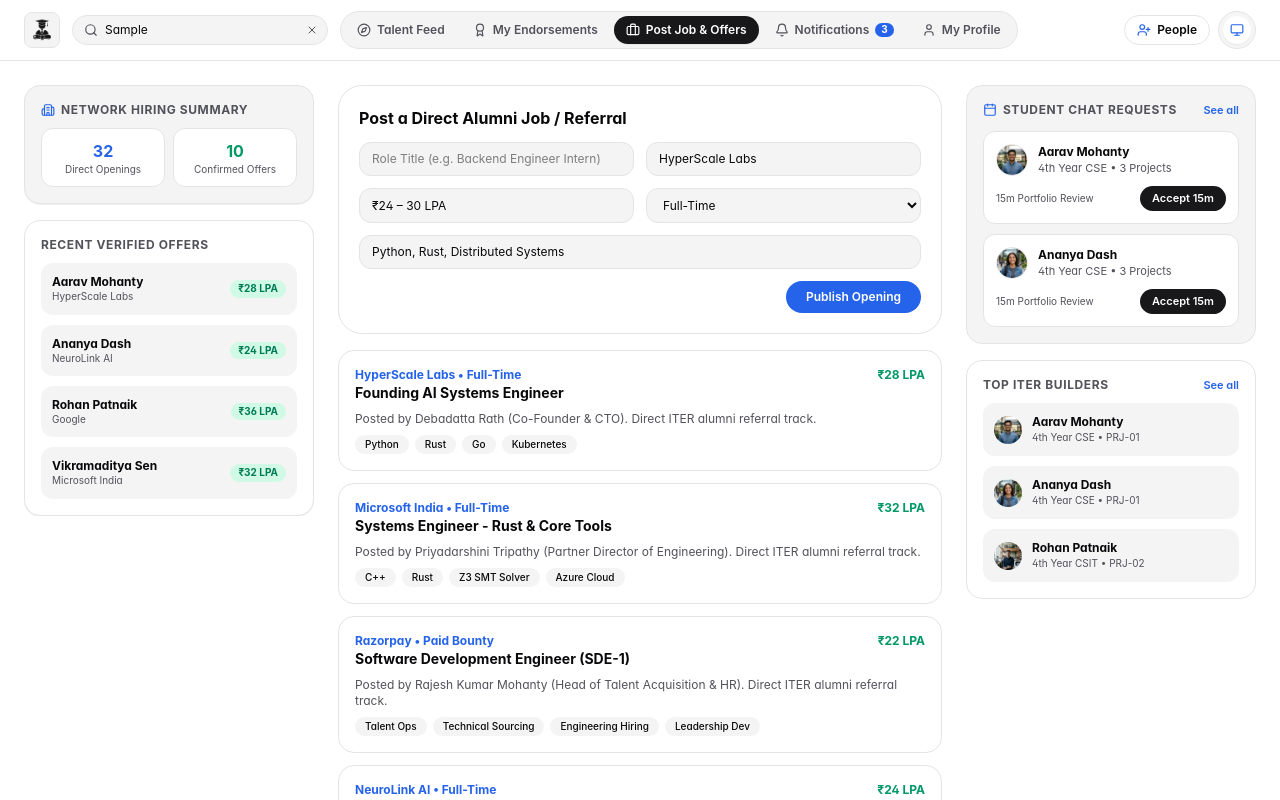
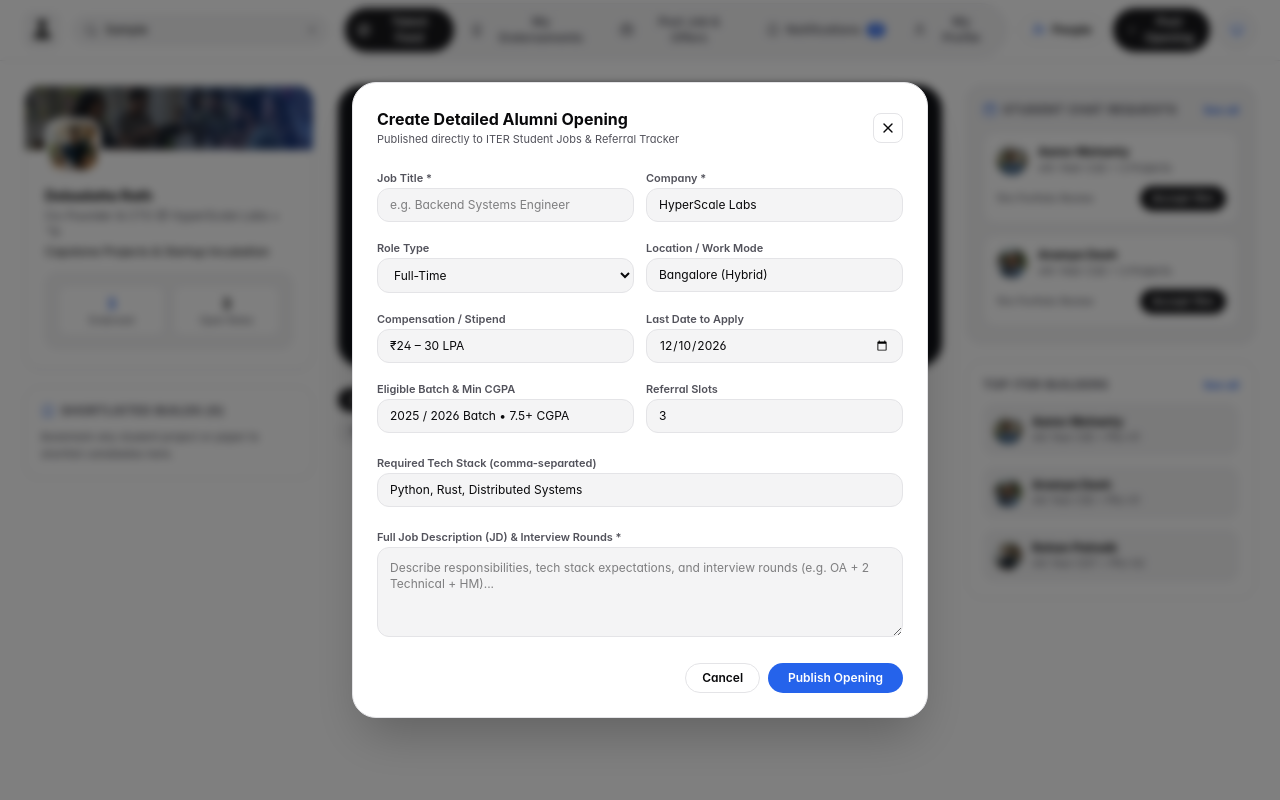
Before and after one commit to ragelabs-ssssd/Alum-Connect, a Next.js app: page /alumni in a window 1280 px wide. Both pictures are taken after typing "Sample" into the empty fields and a click on the button "Post Opening". Shown: the top 800 px of the page. Built offline with nearby package versions, Linux system fonts and the light colour scheme.

Commit message:
feat: implement Option 7 compact job card + detailed opening modal with JD, last date, and eligibility

```diff
--- a/src/app/alumni/page.tsx
+++ b/src/app/alumni/page.tsx
@@ -82,6 +82,8 @@ interface AlumJobPost {
   location: string;
   compensation: string;
   slots: number;
+  lastDate?: string;
+  eligibility?: string;
   skills: string[];
   description: string;
 }
@@ -238,11 +240,17 @@ export default function AlumniFeedPage() {
   const [showAllRequests, setShowAllRequests] = useState(false);
 
   const [jobs, setJobs] = useState<AlumJobPost[]>(INITIAL_ALUM_JOBS);
+  const [jobModalOpen, setJobModalOpen] = useState(false);
   const [jobTitle, setJobTitle] = useState('');
   const [jobCompany, setJobCompany] = useState(CURRENT_ALUM.company);
+  const [jobLocation, setJobLocation] = useState('Bangalore (Hybrid)');
   const [jobComp, setJobComp] = useState('₹24 – 30 LPA');
   const [jobType, setJobType] = useState<'Full-Time' | 'Internship' | 'Paid Bounty'>('Full-Time');
+  const [jobLastDate, setJobLastDate] = useState('2026-12-10');
+  const [jobSlots, setJobSlots] = useState('3');
+  const [jobEligibility, setJobEligibility] = useState('2025 / 2026 Batch • 7.5+ CGPA');
   const [jobSkills, setJobSkills] = useState('Python, Rust, Distributed Systems');
+  const [jobJD, setJobJD] = useState('');
 
   const [notifications, setNotifications] = useState(INITIAL_ALUM_NOTIFICATIONS);
   const [caseStudyItem, setCaseStudyItem] = useState<TalentCard | null>(null);
@@ -301,17 +309,24 @@ export default function AlumniFeedPage() {
       role: jobTitle.trim(),
       company: jobCompany.trim() || CURRENT_ALUM.company,
       type: jobType,
-      location: 'Bangalore (Hybrid)',
+      location: jobLocation.trim() || 'Bangalore (Hybrid)',
       compensation: jobComp.trim() || 'Competitive',
-      slots: 3,
+      slots: Math.max(1, parseInt(jobSlots, 10) || 3),
+      lastDate: jobLastDate || undefined,
+      eligibility: jobEligibility.trim() || undefined,
       skills: jobSkills
         .split(',')
         .map((s) => s.trim())
         .filter(Boolean),
-      description: `Posted by ${CURRENT_ALUM.fullName} (${CURRENT_ALUM.designation}). Direct ITER referral track.`,
+      description:
+        jobJD.trim() ||
+        `Posted by ${CURRENT_ALUM.fullName} (${CURRENT_ALUM.designation}). Direct ITER referral track.`,
     };
     setJobs((prev) => [created, ...prev]);
     setJobTitle('');
+    setJobJD('');
+    setJobModalOpen(false);
+    setSection('post-job');
     notify(`Published "${created.role}" at ${created.company} to Student Jobs!`);
   };
 
@@ -619,7 +634,7 @@ export default function AlumniFeedPage() {
             {section === 'feed' && (
               <button
                 type="button"
-                onClick={() => setSection('post-job')}
+                onClick={() => setJobModalOpen(true)}
                 className="inline-flex items-center gap-1.5 rounded-full bg-[#18181B] hover:bg-[#27272A] dark:bg-zinc-100 dark:hover:bg-zinc-200 dark:text-zinc-950 text-white px-3.5 py-1.5 text-xs font-semibold transition-colors"
               >
                 <Plus className="w-3.5 h-3.5" />
@@ -1047,60 +1062,22 @@ export default function AlumniFeedPage() {
 
           {section === 'post-job' && (
             <div className="space-y-4">
-              <form
-                onSubmit={handlePostJob}
-                className="rounded-3xl border border-[#E4E4E7] dark:border-zinc-800 bg-white dark:bg-zinc-900 p-5 space-y-3"
-              >
-                <h1 className="text-base font-bold">Post a Direct Alumni Job / Referral</h1>
-                <div className="grid grid-cols-1 sm:grid-cols-2 gap-3">
-                  <input
-                    type="text"
-                    required
-                    value={jobTitle}
-                    onChange={(e) => setJobTitle(e.target.value)}
-                    placeholder="Role Title (e.g. Backend Engineer Intern)"
-                    className="rounded-xl border border-[#E4E4E7] dark:border-zinc-700 bg-[#F4F4F5] dark:bg-zinc-800 px-3 py-2 text-xs"
-                  />
-                  <input
-                    type="text"
-                    value={jobCompany}
-                    onChange={(e) => setJobCompany(e.target.value)}
-                    placeholder="Company"
-                    className="rounded-xl border border-[#E4E4E7] dark:border-zinc-700 bg-[#F4F4F5] dark:bg-zinc-800 px-3 py-2 text-xs"
-                  />
-                  <input
-                    type="text"
-                    value={jobComp}
-                    onChange={(e) => setJobComp(e.target.value)}
-                    placeholder="Compensation (e.g. ₹24 LPA or ₹60k/mo)"
-                    className="rounded-xl border border-[#E4E4E7] dark:border-zinc-700 bg-[#F4F4F5] dark:bg-zinc-800 px-3 py-2 text-xs"
-                  />
-                  <select
-                    value={jobType}
-                    onChange={(e) => setJobType(e.target.value as 'Full-Time' | 'Internship' | 'Paid Bounty')}
-                    className="rounded-xl border border-[#E4E4E7] dark:border-zinc-700 bg-[#F4F4F5] dark:bg-zinc-800 px-3 py-2 text-xs"
-                  >
-                    <option value="Full-Time">Full-Time</option>
-                    <option value="Internship">Internship</option>
-                    <option value="Paid Bounty">Paid Bounty</option>
-                  </select>
-                </div>
-                <input
-                  type="text"
-                  value={jobSkills}
-                  onChange={(e) => setJobSkills(e.target.value)}
-                  placeholder="Required skills (comma-separated)"
-                  className="w-full rounded-xl border border-[#E4E4E7] dark:border-zinc-700 bg-[#F4F4F5] dark:bg-zinc-800 px-3 py-2 text-xs"
-                />
-                <div className="flex justify-end">
-                  <button
-                    type="submit"
-                    className="rounded-full bg-[#2563EB] hover:bg-blue-700 text-white px-5 py-2 text-xs font-semibold"
-                  >
-                    Publish Opening
-                  </button>
-                </div>
-              </form>
+              <div className="rounded-2xl border border-[#E4E4E7] dark:border-zinc-800 bg-white dark:bg-zinc-900 p-4 flex flex-wrap items-center justify-between gap-3">
+                <div>
+                  <h1 className="text-sm font-bold">Post a Detailed Alumni Opening</h1>
+                  <p className="text-xs text-[#52525B] dark:text-zinc-400">
+                    Add Job Title, full JD, Last Date to apply, CGPA/Batch eligibility &amp; Referral Slots.
+                  </p>
+                </div>
+                <button
+                  type="button"
+                  onClick={() => setJobModalOpen(true)}
+                  className="inline-flex items-center gap-1.5 rounded-full bg-[#2563EB] hover:bg-blue-700 text-white px-4 py-2 text-xs font-semibold shrink-0 transition-colors"
+                >
+                  <Plus className="w-3.5 h-3.5" />
+                  Create Opening
+                </button>
+              </div>
 
               <div className="space-y-3">
                 {jobs.map((job) => (
@@ -1116,6 +1093,14 @@ export default function AlumniFeedPage() {
                       <span className="text-xs font-bold text-emerald-600">{job.compensation}</span>
                     </div>
                     <p className="text-xs text-[#52525B] dark:text-zinc-400">{job.description}</p>
+                    <div className="flex flex-wrap items-center gap-3 text-[11px] text-[#52525B] dark:text-zinc-400">
+                      <span className="inline-flex items-center gap-1">
+                        <MapPin className="w-3 h-3" /> {job.location}
+                      </span>
+                      <span>• {job.slots} referral slots</span>
+                      {job.lastDate && <span>• Last Date: <strong>{job.lastDate}</strong></span>}
+                      {job.eligibility && <span>• {job.eligibility}</span>}
+                    </div>
                     <div className="flex flex-wrap gap-1.5">
                       {job.skills.map((s) => (
                         <span key={s} className="rounded-full bg-[#F4F4F5] dark:bg-zinc-800 px-2.5 py-0.5 text-[10px] font-medium">
@@ -1446,6 +1431,157 @@ export default function AlumniFeedPage() {
         />
       )}
 
+      {/* CREATE DETAILED JOB OPENING MODAL (OPTION 7) */}
+      {jobModalOpen && (
+        <div className="fixed inset-0 z-50 bg-black/50 backdrop-blur-xs flex items-center justify-center p-4">
+          <form
+            onSubmit={handlePostJob}
+            className="w-full max-w-xl max-h-[90vh] overflow-y-auto rounded-3xl border border-[#E4E4E7] dark:border-zinc-800 bg-white dark:bg-zinc-900 p-6 space-y-4 shadow-2xl"
+          >
+            <div className="flex items-center justify-between">
+              <div>
+                <h3 className="text-base font-bold">Create Detailed Alumni Opening</h3>
+                <p className="text-[11px] text-[#52525B] dark:text-zinc-400">
+                  Published directly to ITER Student Jobs &amp; Referral Tracker
+                </p>
+              </div>
+              <button
+                type="button"
+                onClick={() => setJobModalOpen(false)}
+                className="rounded-lg border border-[#E4E4E7] dark:border-zinc-700 p-1.5"
+              >
+                <X className="w-4 h-4" />
+              </button>
+            </div>
+
+            <div className="grid grid-cols-1 sm:grid-cols-2 gap-3">
+              <div className="space-y-1">
+                <label className="text-[11px] font-semibold text-[#52525B]">Job Title *</label>
+                <input
+                  type="text"
+                  required
+                  value={jobTitle}
+                  onChange={(e) => setJobTitle(e.target.value)}
+                  placeholder="e.g. Backend Systems Engineer"
+                  className="w-full rounded-xl border border-[#E4E4E7] dark:border-zinc-700 bg-[#F4F4F5] dark:bg-zinc-800 px-3 py-2 text-xs"
+                />
+              </div>
+              <div className="space-y-1">
+                <label className="text-[11px] font-semibold text-[#52525B]">Company *</label>
+                <input
+                  type="text"
+                  required
+                  value={jobCompany}
+                  onChange={(e) => setJobCompany(e.target.value)}
+                  placeholder="Company Name"
+                  className="w-full rounded-xl border border-[#E4E4E7] dark:border-zinc-700 bg-[#F4F4F5] dark:bg-zinc-800 px-3 py-2 text-xs"
+                />
+              </div>
+              <div className="space-y-1">
+                <label className="text-[11px] font-semibold text-[#52525B]">Role Type</label>
+                <select
+                  value={jobType}
+                  onChange={(e) => setJobType(e.target.value as 'Full-Time' | 'Internship' | 'Paid Bounty')}
+                  className="w-full rounded-xl border border-[#E4E4E7] dark:border-zinc-700 bg-[#F4F4F5] dark:bg-zinc-800 px-3 py-2 text-xs"
+                >
+                  <option value="Full-Time">Full-Time</option>
+                  <option value="Internship">Internship</option>
+                  <option value="Paid Bounty">Paid Bounty</option>
+                </select>
+              </div>
+              <div className="space-y-1">
+                <label className="text-[11px] font-semibold text-[#52525B]">Location / Work Mode</label>
+                <input
+                  type="text"
+                  value={jobLocation}
+                  onChange={(e) => setJobLocation(e.target.value)}
+                  placeholder="e.g. Bangalore (Hybrid) / Remote"
+                  className="w-full rounded-xl border border-[#E4E4E7] dark:border-zinc-700 bg-[#F4F4F5] dark:bg-zinc-800 px-3 py-2 text-xs"
+                />
+              </div>
+              <div className="space-y-1">
+                <label className="text-[11px] font-semibold text-[#52525B]">Compensation / Stipend</label>
+                <input
+                  type="text"
+                  value={jobComp}
+                  onChange={(e) => setJobComp(e.target.value)}
+                  placeholder="e.g. ₹24 – 30 LPA or ₹65k/mo"
+                  className="w-full rounded-xl border border-[#E4E4E7] dark:border-zinc-700 bg-[#F4F4F5] dark:bg-zinc-800 px-3 py-2 text-xs"
+                />
+              </div>
+              <div className="space-y-1">
+                <label className="text-[11px] font-semibold text-[#52525B]">Last Date to Apply</label>
+                <input
+                  type="date"
+                  value={jobLastDate}
+                  onChange={(e) => setJobLastDate(e.target.value)}
+                  className="w-full rounded-xl border border-[#E4E4E7] dark:border-zinc-700 bg-[#F4F4F5] dark:bg-zinc-800 px-3 py-2 text-xs"
+                />
+              </div>
+              <div className="space-y-1">
+                <label className="text-[11px] font-semibold text-[#52525B]">Eligible Batch &amp; Min CGPA</label>
+                <input
+                  type="text"
+                  value={jobEligibility}
+                  onChange={(e) => setJobEligibility(e.target.value)}
+                  placeholder="e.g. 2025 / 2026 • 7.5+ CGPA"
+                  className="w-full rounded-xl border border-[#E4E4E7] dark:border-zinc-700 bg-[#F4F4F5] dark:bg-zinc-800 px-3 py-2 text-xs"
+                />
+              </div>
+              <div className="space-y-1">
+                <label className="text-[11px] font-semibold text-[#52525B]">Referral Slots</label>
+                <input
+                  type="number"
+                  min={1}
+                  max={25}
+                  value={jobSlots}
+                  onChange={(e) => setJobSlots(e.target.value)}
+                  className="w-full rounded-xl border border-[#E4E4E7] dark:border-zinc-700 bg-[#F4F4F5] dark:bg-zinc-800 px-3 py-2 text-xs"
+                />
+              </div>
+            </div>
+
+            <div className="space-y-1">
+              <label className="text-[11px] font-semibold text-[#52525B]">Required Tech Stack (comma-separated)</label>
+              <input
+                type="text"
+                value={jobSkills}
+                onChange={(e) => setJobSkills(e.target.value)}
+                className="w-full rounded-xl border border-[#E4E4E7] dark:border-zinc-700 bg-[#F4F4F5] dark:bg-zinc-800 px-3 py-2 text-xs"
+              />
+            </div>
+
+            <div className="space-y-1">
+              <label className="text-[11px] font-semibold text-[#52525B]">Full Job Description (JD) &amp; Interview Rounds *</label>
+              <textarea
+                rows={4}
+                required
+                value={jobJD}
+                onChange={(e) => setJobJD(e.target.value)}
+                placeholder="Describe responsibilities, tech stack expectations, and interview rounds (e.g. OA + 2 Technical + HM)..."
+                className="w-full rounded-xl border border-[#E4E4E7] dark:border-zinc-700 bg-[#F4F4F5] dark:bg-zinc-800 p-3 text-xs"
+              />
+            </div>
+
+            <div className="flex justify-end gap-2 pt-1">
+              <button
+                type="button"
+                onClick={() => setJobModalOpen(false)}
+                className="rounded-full border border-[#E4E4E7] dark:border-zinc-700 px-4 py-1.5 text-xs font-semibold"
+              >
+                Cancel
+              </button>
+              <button
+                type="submit"
+                className="rounded-full bg-[#2563EB] hover:bg-blue-700 text-white px-5 py-1.5 text-xs font-semibold"
+              >
+                Publish Opening
+              </button>
+            </div>
+          </form>
+        </div>
+      )}
+
       {/* TOAST */}
       {toast && (
         <div className="fixed bottom-4 right-4 z-50 rounded-xl border border-[#E4E4E7] dark:border-zinc-700 bg-[#18181B] dark:bg-zinc-100 text-white dark:text-zinc-950 px-4 py-2.5 text-xs font-semibold shadow-xl flex items-center gap-2">
```
